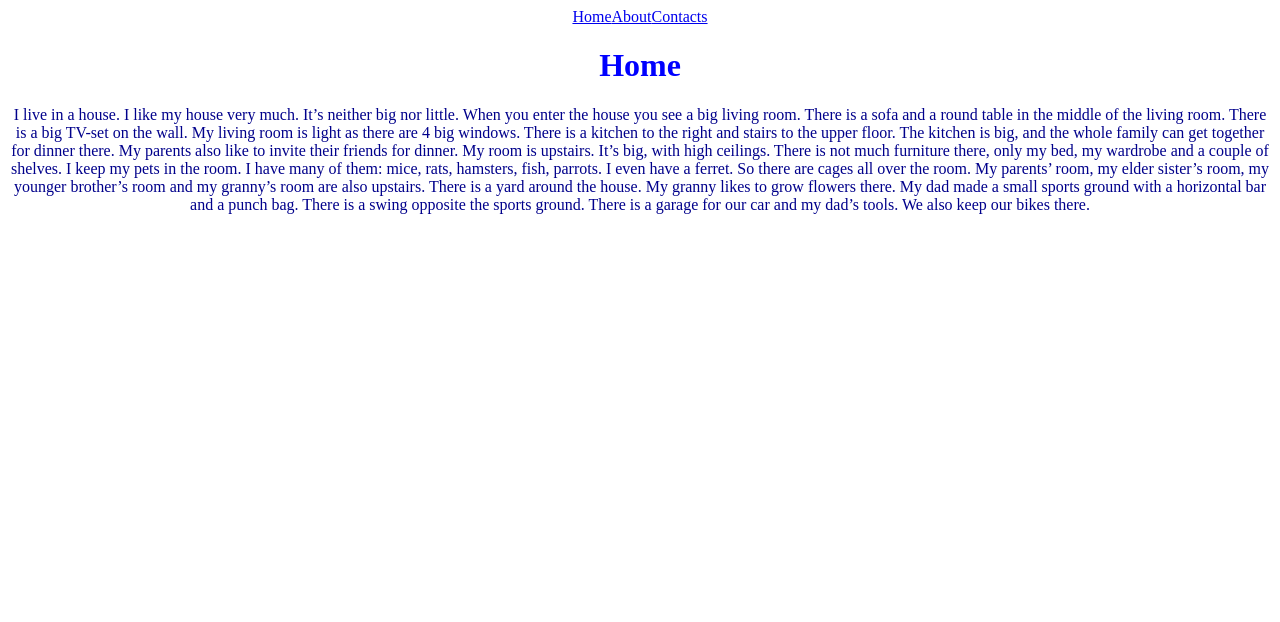
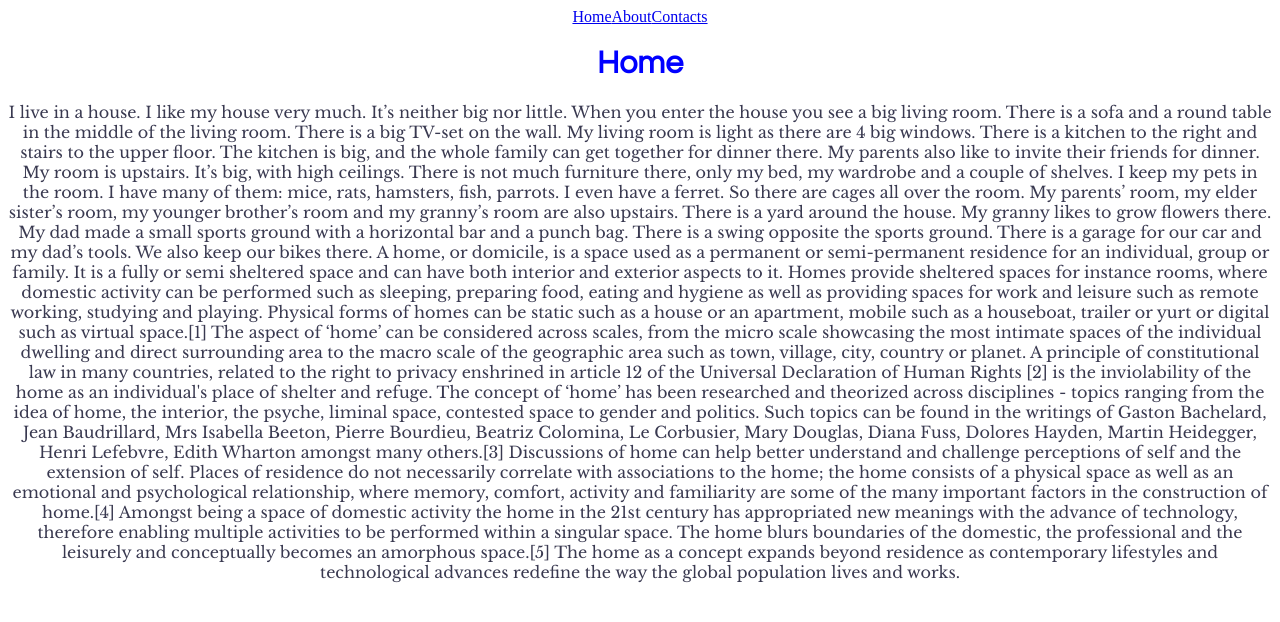
Before and after one commit to Aimarall/router-example, a React (Create React App) app: page / in a window 1280 px wide. Shown: the top 622 px of the page. Built offline with nearby package versions, Linux system fonts and the light colour scheme.

Commit message:
added googel fonts to h1 and p

```diff
--- a/src/App.css
+++ b/src/App.css
@@ -1,8 +1,13 @@
+@import url('https://fonts.googleapis.com/css2?family=Libre+Baskerville&display=swap');
+@import url('https://fonts.googleapis.com/css2?family=Questrial&display=swap');
+
 h1 {
+  font-family: 'Questrial', sans-serif;
   color: blue;
 }
 p {
-  color: darkblue;
+  font-family: 'Libre Baskerville', serif;
+  color: rgb(57, 57, 80);
 }
 
 
--- a/src/components/About/About.js
+++ b/src/components/About/About.js
@@ -11,6 +11,10 @@ const About = ({ }) => {
         Saline seawater covers approximately 361,000,000 km2 (139,000,000 sq mi) and is customarily divided into several principal oceans and smaller seas, with the ocean as a whole covering approximately 71% of Earth's surface and 90% of the Earth's biosphere.[4] The oceans contains 97% of Earth's water, and oceanographers have stated that less than 20% of the oceans have been mapped.[4] The total volume is approximately 1.35 billion cubic kilometers (320 million cu mi) with an average depth of nearly 3,700 meters (12,100 ft).[5][6][7]
         As the world's ocean is the principal component of Earth's hydrosphere, it is integral to life, forms part of the carbon cycle, and influences climate and weather patterns. The ocean is the habitat of 230,000 known species, but because much of it is unexplored, the number of species in the ocean is much larger, possibly over two million.[8] The origin of Earth's oceans is unknown; oceans are thought to have formed in the Hadean eon and may have been the cause for the emergence of life.
         There are numerous environmental issues for oceans which include for example marine pollution, overfishing, ocean acidification and other effects of climate change on oceans.
+        The phrases "the ocean" or "the sea" used without specification refer to the interconnected body of salt water covering the majority of the Earth's surface.[2][3] it includes the Atlantic, Pacific, Indian, Southern and Arctic Oceans.[9] As a general term, "the ocean" is mostly interchangeable with "the sea" in American English, but not in British English.[10] Strictly speaking, a sea is a body of water (generally a division of the world ocean) partly or fully enclosed by land.[11] The word "sea" can also be used for many specific, much smaller bodies of seawater, such as the North Sea or the Red Sea. There is no sharp distinction between seas and oceans, though generally seas
+        are smaller, and are often partly (as marginal seas) or wholly (as inland seas) bordered by land.[12]
+        The global, interconnected body of salt water is sometimes referred to as the "World Ocean" or global ocean.[13][14] The concept of a continuous body of water with relatively free interchange among its parts is of fundamental importance to oceanography.[15] The contemporary concept of the World Ocean was coined in the early 20th century by the Russian oceanographer Yuly Shokalsky to refer to the continuous ocean that covers and encircles most of Earth.[16] Plate tectonics, post-glacial rebound, and sea level rise continually change the coastline and structure of the world ocean. That said a
+        global ocean has existed in one form or another on Earth for eons.
      </p>
 
     </div>
--- a/src/components/Home/Home.js
+++ b/src/components/Home/Home.js
@@ -11,6 +11,15 @@ const Home = ({ }) => {
         My room is upstairs. It’s big, with high ceilings. There is not much furniture there, only my bed, my wardrobe and a couple of shelves. I keep my pets in the room. I have many of them: mice, rats, hamsters, fish, parrots. I even have a ferret. So there are cages all over the room. My parents’ room, my elder sister’s room, my younger brother’s room and my granny’s room are also upstairs.
         There is a yard around the house. My granny likes to grow flowers there. My dad made a small sports ground with a horizontal bar and a punch bag. There is a swing opposite the sports ground.
         There is a garage for our car and my dad’s tools. We also keep our bikes there.
+        A home, or domicile, is a space used as a permanent or semi-permanent residence for an individual, group or family. It is a fully or semi sheltered space and can have both interior and exterior aspects to it. Homes provide sheltered spaces for instance rooms, where domestic activity can be performed such as sleeping, preparing food, eating and hygiene as well as providing spaces for work and leisure such as remote working, studying and playing. Physical forms of homes can be static such as a house or an apartment, mobile such as a houseboat, trailer or yurt or digital such as virtual space.[1] The aspect of ‘home’ can be considered across scales, from the micro scale showcasing the most intimate spaces of the individual dwelling and direct surrounding area to the macro scale of the geographic area such as town, village, city, country or planet.
+
+        A principle of constitutional law in many countries, related to the right to privacy enshrined in article 12 of the Universal Declaration of Human Rights [2] is the inviolability of the home as an individual's place of shelter and refuge.
+
+        The concept of ‘home’ has been researched and theorized across disciplines - topics ranging from the idea of home, the interior, the psyche, liminal space, contested space to gender and politics. Such topics can be found in the writings of Gaston Bachelard, Jean Baudrillard, Mrs Isabella Beeton, Pierre Bourdieu, Beatriz Colomina, Le Corbusier, Mary Douglas, Diana Fuss, Dolores Hayden, Martin Heidegger, Henri Lefebvre, Edith Wharton amongst many others.[3] Discussions of home can help better understand and challenge perceptions of self and the extension of self.
+
+        Places of residence do not necessarily correlate with associations to the home; the home consists of a physical space as well as an emotional and psychological relationship, where memory, comfort, activity and familiarity are some of the many important factors in the construction of home.[4] Amongst being a space of domestic activity the home in the 21st century has appropriated new meanings with the advance of technology, therefore enabling multiple activities to be performed within a singular space. The home blurs boundaries of the domestic, the professional and the leisurely and conceptually becomes an amorphous space.[5]
+
+        The home as a concept expands beyond residence as contemporary lifestyles and technological advances redefine the way the global population lives and works.
      </p>
 
     </div>
```
